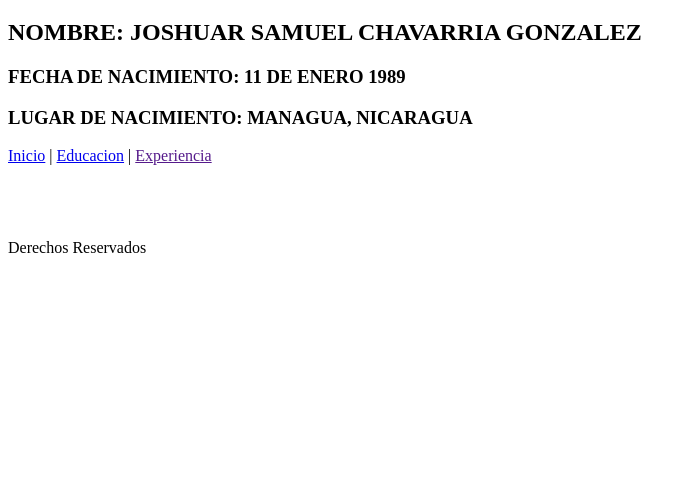
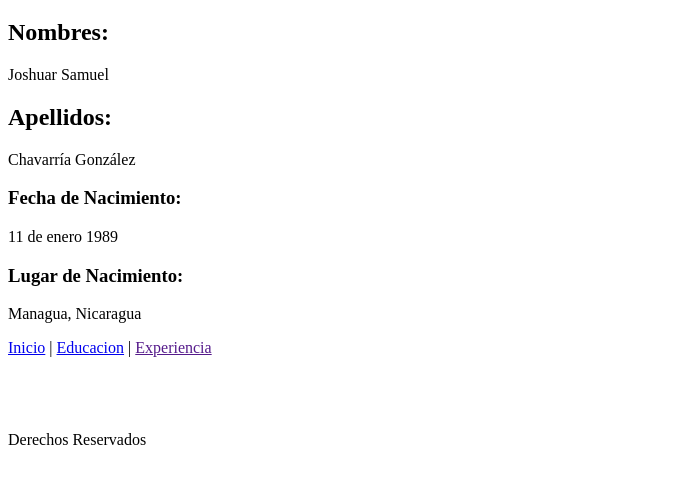
Before and after one commit to Joshuarch/ProyectoFinal, a plain HTML site: page index.html in a window 1280 px wide. Shown: the part 223-706 px from the top of the page, without its empty margins (0-696 px from the left). Drawn offline with Linux system fonts and the light colour scheme.

Commit message:
Datos personales version2

```diff
--- a/index.html
+++ b/index.html
@@ -12,9 +12,14 @@
     </svg>
 </header>
 <h1>HOJA DE VIDA</h1>
-<h2>NOMBRE: JOSHUAR SAMUEL CHAVARRIA GONZALEZ </h2>
-<h3>FECHA DE NACIMIENTO: 11 DE ENERO 1989</h3>
-<h3>LUGAR DE NACIMIENTO: MANAGUA, NICARAGUA</h3>
+<h2>Nombres:</h2>
+<P>Joshuar Samuel</P>
+<h2>Apellidos:</h2>
+<P>Chavarría González</P>
+<h3>Fecha de Nacimiento:</h3>
+<P>11 de enero 1989</P>
+<h3>Lugar de Nacimiento:</h3>
+<P>Managua, Nicaragua</P>
 <nav>
 	<a href="index.html">Inicio</a>
 	|
```
